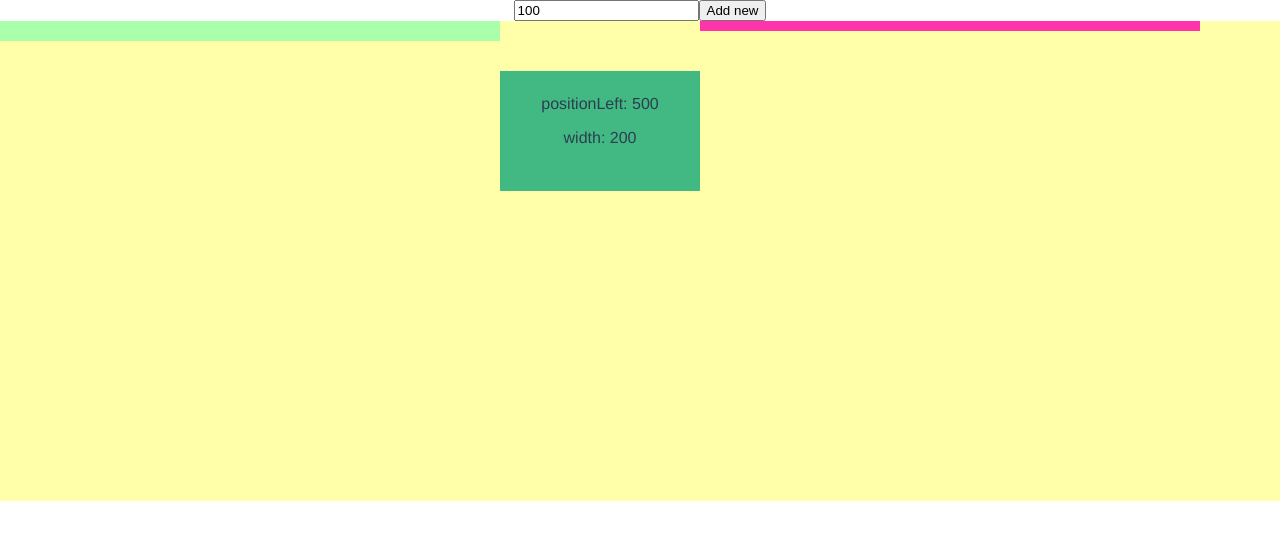
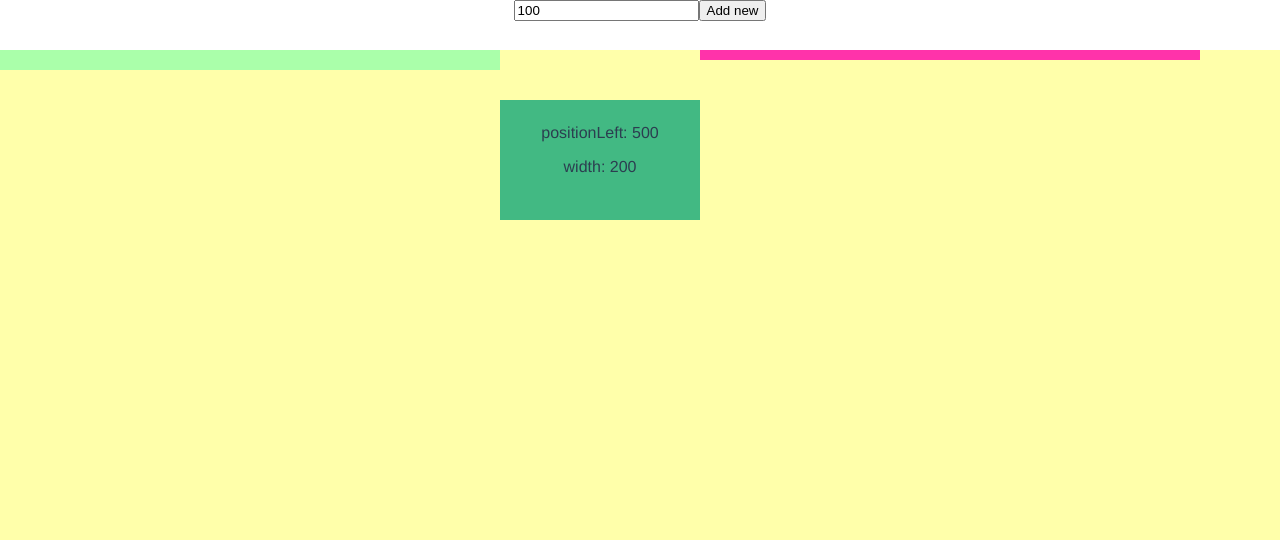
Before and after one commit to vbackeberg/lookattime, a Vue app: page / in a window 1280 px wide. Shown: the top 540 px of the page. Built offline with nearby package versions, Linux system fonts and the light colour scheme.

Commit message:
Fixed height for top controls and let timeline div take rest of height.

```diff
--- a/src/components/Timeline.vue
+++ b/src/components/Timeline.vue
@@ -93,7 +93,7 @@ export default Vue.extend({
 
 <style scoped lang="scss">
 #timeline {
-  height: 60%;
+  flex: 1;
   width: 100%;
   background-color: #ffa;
   white-space: nowrap;
--- a/src/views/Home.vue
+++ b/src/views/Home.vue
@@ -1,6 +1,6 @@
 <template>
   <div class="home">
-    <div>
+    <div class="controls">
       <input v-model.number="position" type="number" />
       <button v-on:click="addBox(position)">
         Add new
@@ -47,5 +47,11 @@ export default Vue.extend({
 .home {
   height: 100%;
   width: 100%;
+  display: flex;
+  flex-flow: column nowrap;
+}
+.controls {
+  height: 50px;
+  width: 100%;
 }
 </style>
```
